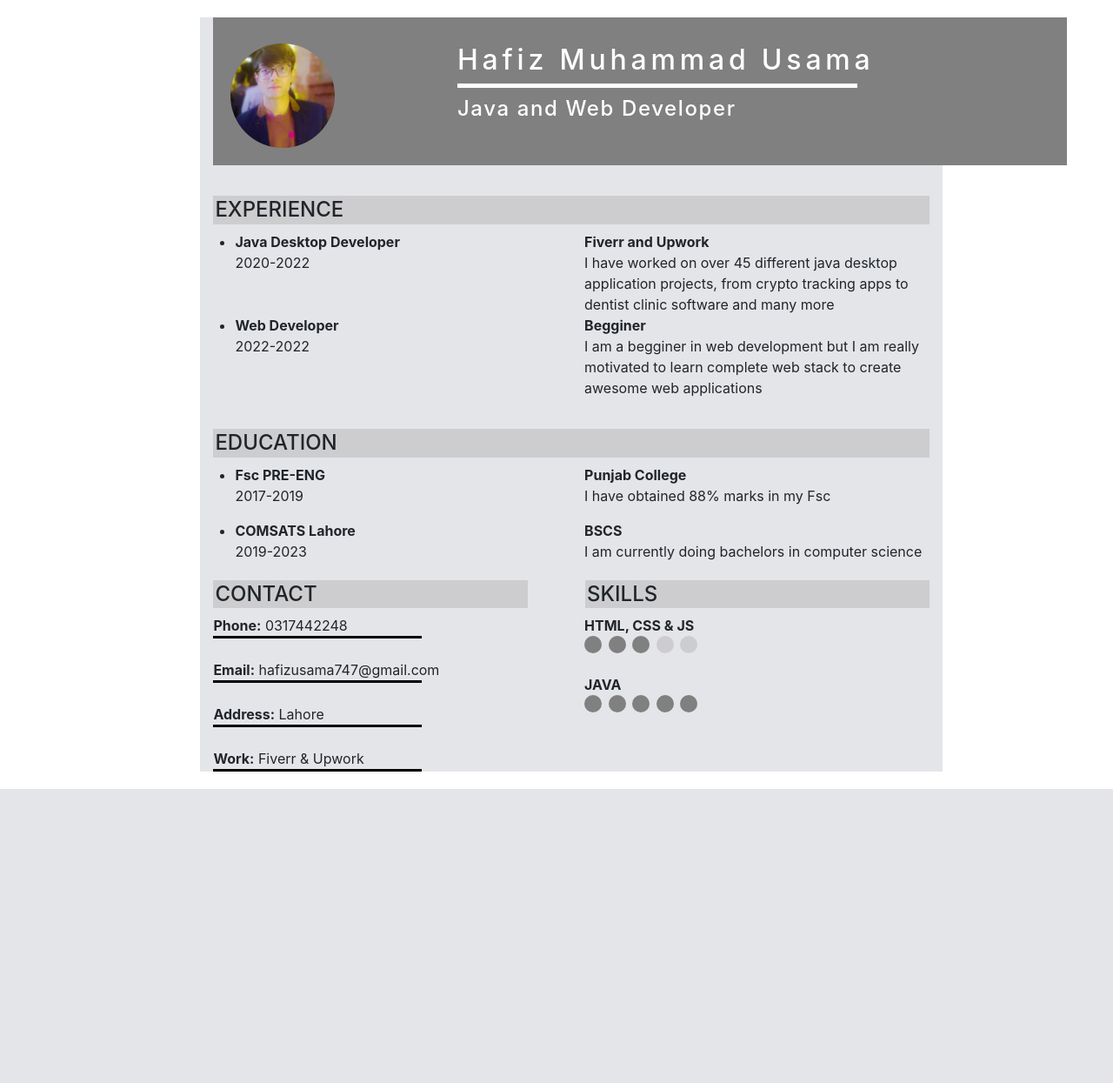
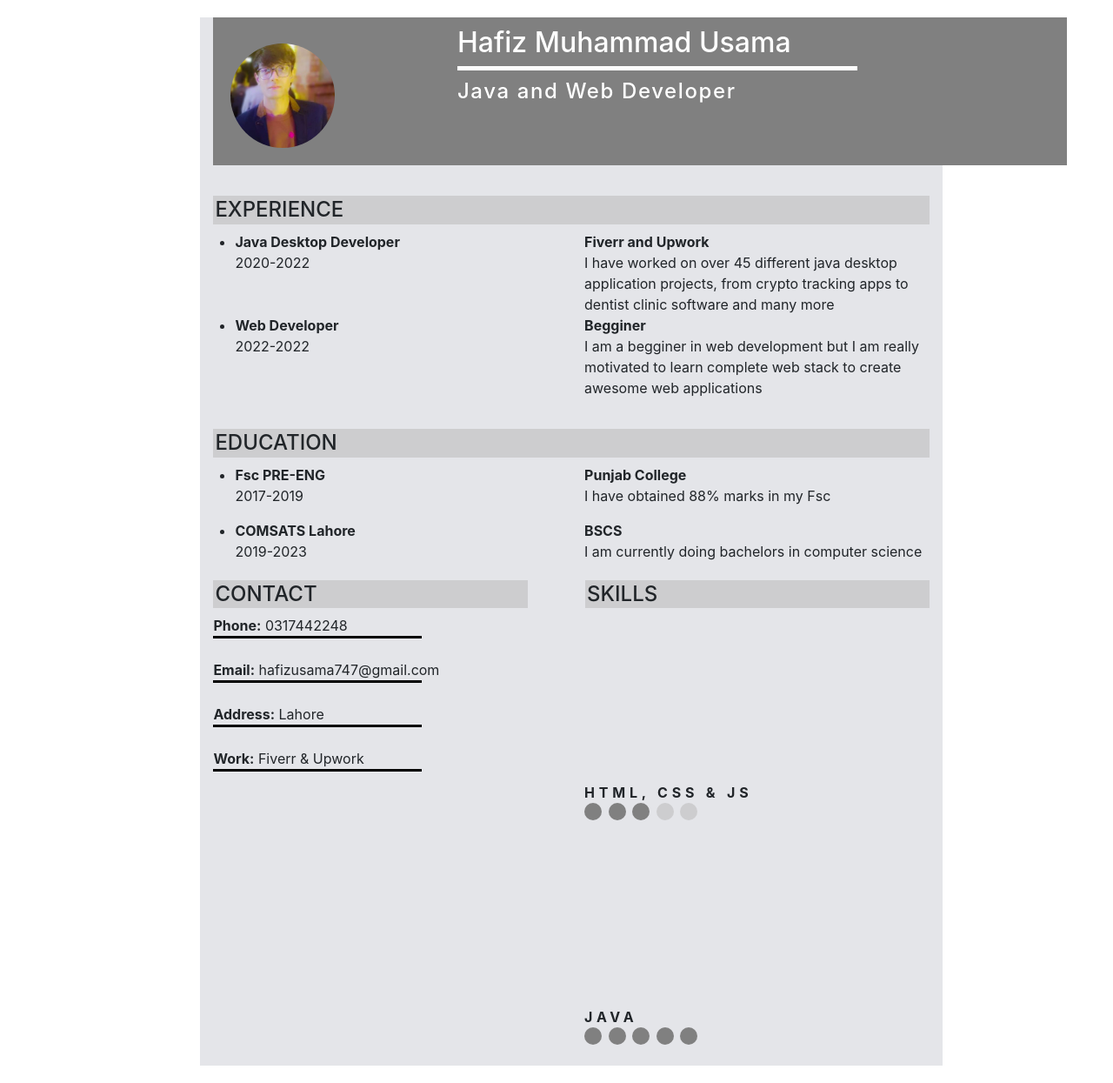
Before and after one commit to hafizusama747/cv-bootstrap, a PHP site: page / in a window 1280 px wide. Shown: the whole page at 87% size. Before the commit the page ends 907 px from the top, so only its background shows below. Run offline with PHP 8.4, Linux system fonts and the light colour scheme.

Commit message:
Update styles.css

```diff
--- a/styles.css
+++ b/styles.css
@@ -15,10 +15,7 @@
     margin-left: 20px;
     border-radius: 50%;
 }
-#name{
-    margin-top: 20px;
-    letter-spacing: 0.3rem;
-}
+
 
 #desc{
     margin-top: 10px;
@@ -105,3 +102,8 @@
     input:checked + label {
       background: grey;
     }
+
+   .name{
+      margin-top: 200px;
+      letter-spacing: 0.3rem;
+    }
```
